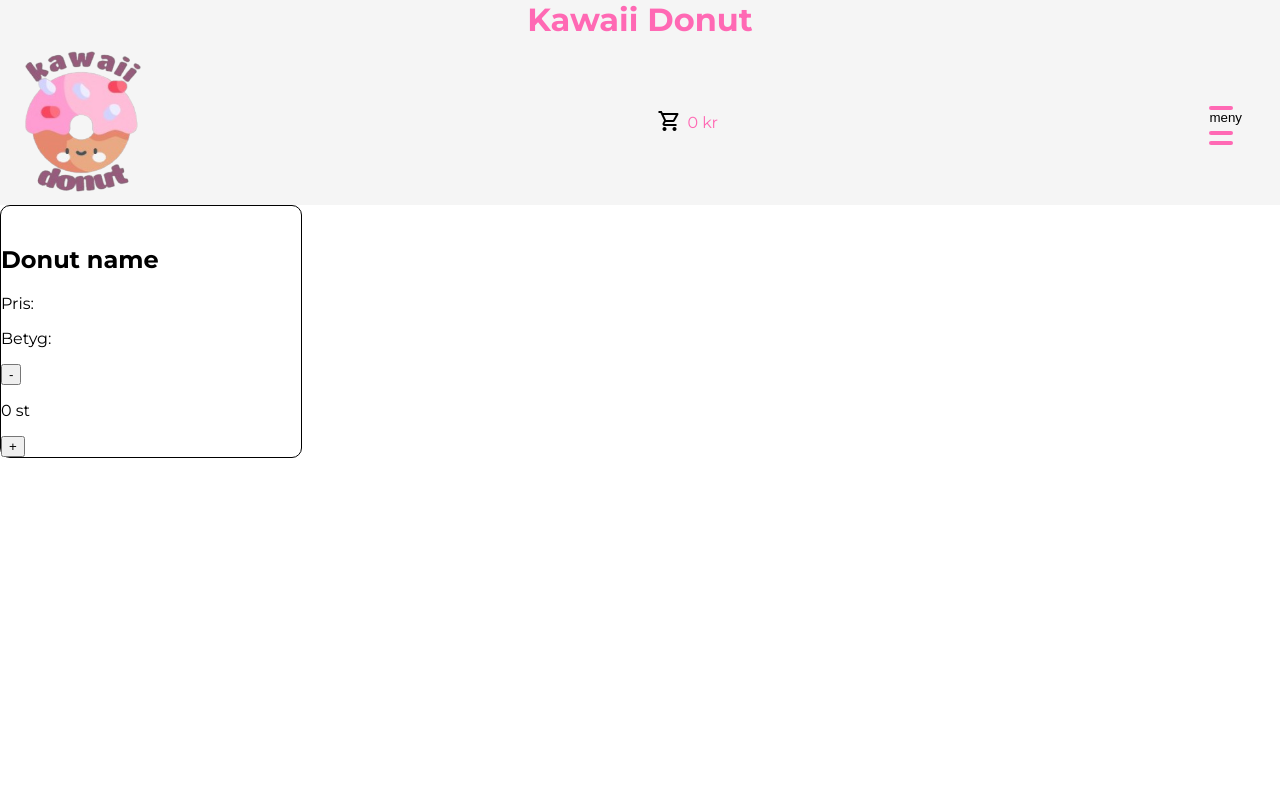
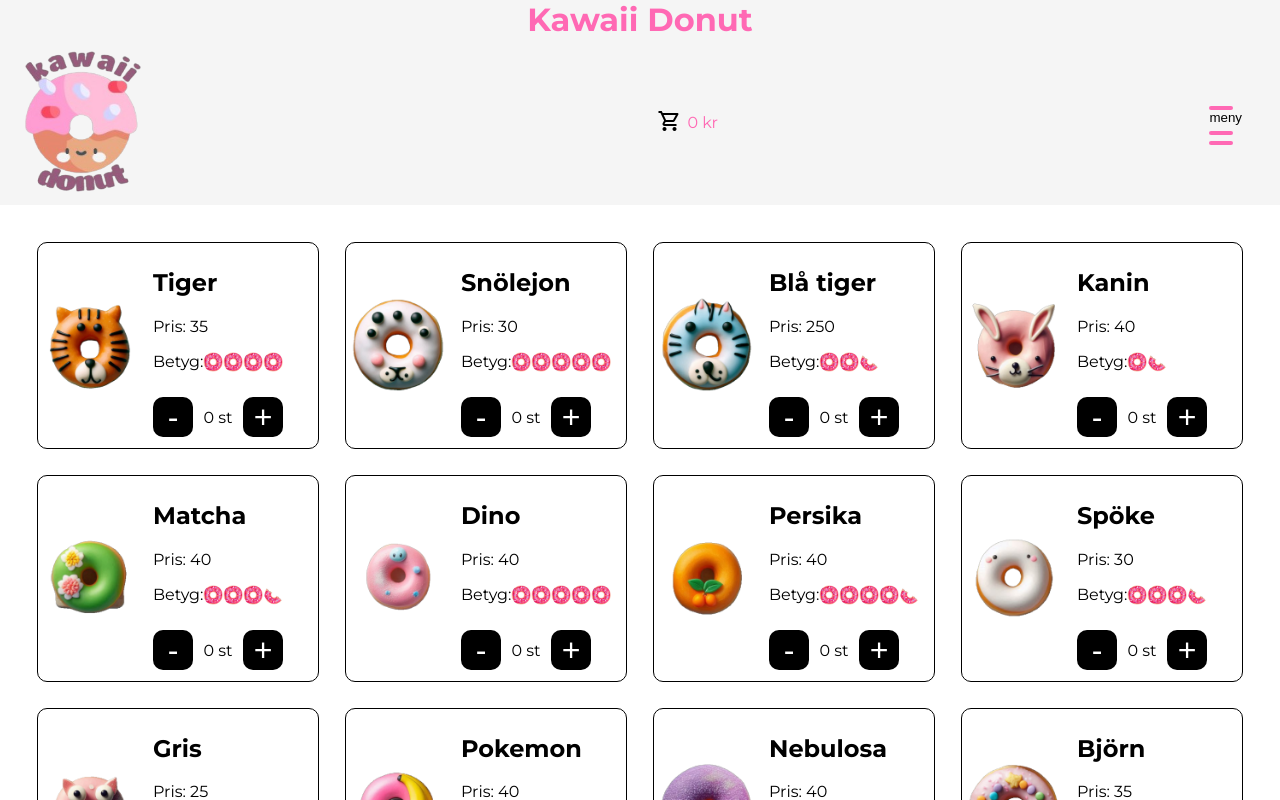
Before and after one commit to CatrinTQ/donut-shop, a Vue app: page / in a window 1280 px wide. Shown: the top 800 px of the page. Built offline with nearby package versions, Linux system fonts and the light colour scheme.

Commit message:
Add print rating function

```diff
--- a/src/components/DonutCard.vue
+++ b/src/components/DonutCard.vue
@@ -1,26 +1,102 @@
 <script setup lang="ts">
+import { products } from '@/data/products';
 
+function printRatingStar(rating: number): string {
+  const fullStars = Math.floor(rating);
+  const hasHalfStar = rating % 1 !== 0;
+  let stars = '';
+
+  for (let i = 0; i < fullStars; i++) {
+    stars += `<img src="/src/img/rating-donut.png" width="20" height="20" alt="rating star shaped like a donut" />`;
+  }
+
+  if (hasHalfStar) {
+    stars += `<img src="/src/img/rating-donut-half.png" width="20" height="20" alt="half rating star shaped like a donut" />`;
+  }
+
+  return stars;
+}
 </script>
 
 <template>
-<div class="card">
-    <img src="">
-    <h2>Donut name</h2>
-    <p>Pris: </p>
-    <p>Betyg:</p>
-    <div>
-        <button>-</button>
-        <p>0 st</p>
-        <button>+</button>
+    <div class="cards-container">
+        <div class="card" v-for="donut in products" :key="donut.id">
+            <img :src="donut.img.url" :width="donut.img.width" :height="donut.img.height">
+            <div>
+                <h2>{{ donut.name }}</h2>
+                <p>Pris: {{ donut.price }}</p>
+                <p class="rating">Betyg: <span v-html="printRatingStar(donut.rating)"></span></p>
+                <div class="button-container">
+                    <button class="product-button">-</button>
+                    <p class="amount">0 st</p>
+                    <button class="product-button">+</button>
+                </div>
+            </div>
+        </div>
     </div>
-</div>
 
 </template>
 
 <style scoped>
+.cards-container {
+  display: grid;
+  grid-template-columns: repeat(auto-fill, minmax(250px, 1fr));
+  gap: 1rem;
+  justify-content: start; /* 👈 detta gör sista raden vänsterjusterad */
+  padding: 2rem;
+}
+
 .card {
-    border: solid black 1px;
+  display: grid;
+  grid-template-columns: 1fr 1fr; /* Två kolumner: text och bild */
+  align-items: center;
+  border: 1px solid black;
+  border-radius: 10px;
+  padding: 1rem;
+  max-width: 300px;
+  gap: 1rem;
+  background: white;
+  margin: 5px;
+  padding: 5px;
+  padding-bottom: 5px;
+}
+
+.card img {
+  width: 100%;
+  height: auto;
+  object-fit: cover;
+  border-radius: 8px;
+}
+
+.button-container {
+    display: flex;
+    gap: 5px;
+    align-items: center;
+}
+
+.product-button {
+    width: 40px;
+    height: 40px;
+    background-color: black;
+    color: white;
     border-radius: 10px;
-    max-width: 300px;
+    font-size: 32px;
+    border: none;
+    text-align: center;
+    align-self: center;
+}
+
+.product-button:hover {
+    transform: scale(1.1);
+}
+
+.rating {
+    display: flex;
+    min-width: 160px;
+}
+
+.amount {
+    width: 40px;
+    text-align: center;
 }
 </style>
```
